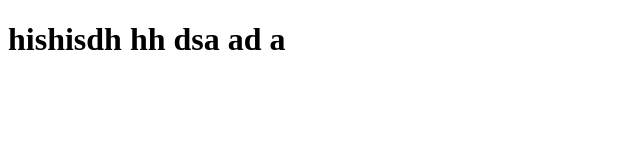
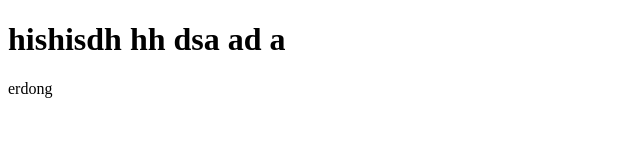
Before and after one commit to ErDongDr/project_01, a plain HTML site: page index.html in a window 1280 px wide. Shown: the full height of the page, 0-640 px from the left. Drawn offline with Linux system fonts and the light colour scheme.

Commit message:
修改好的index文件上传到仓库

```diff
--- a/index.html
+++ b/index.html
@@ -10,6 +10,8 @@
 
 <body>
     <h1>hishisdh hh dsa ad a</h1>
+    <!-- sdhjas hdsa  -->
+    <div> erdong </div>
 </body>
 
 </html>
```
